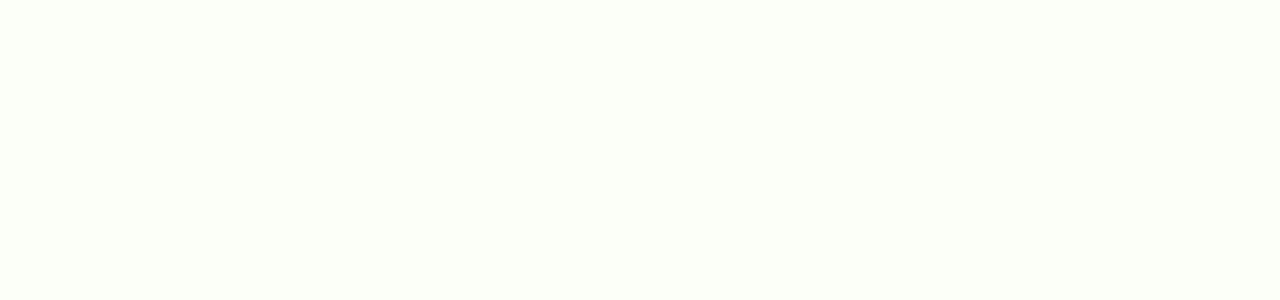
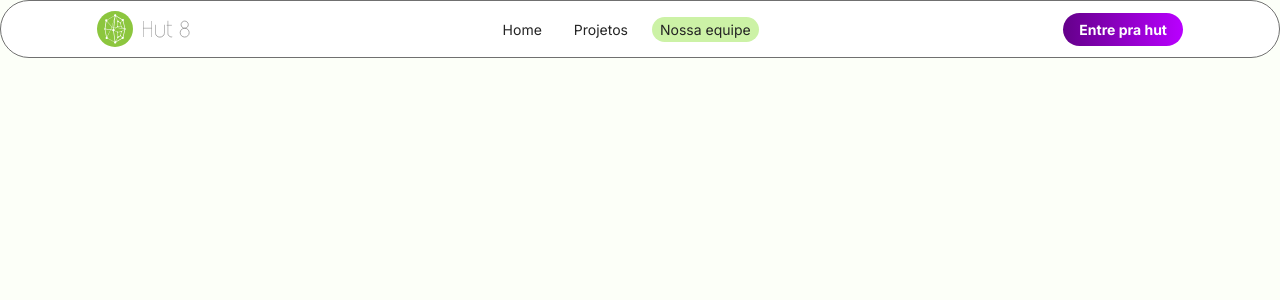
Before and after one commit to Brendler17/hut8, a React (Vite) app in the folder frontend/: page /team in a window 1280 px wide. Before the commit this address had no page. Shown: the top 300 px of the page. Built offline with nearby package versions, Linux system fonts and the light colour scheme.

Commit message:
feat: added router path

```diff
--- a/frontend/src/pages/Nossa-equipe/index.tsx
+++ b/frontend/src/pages/Nossa-equipe/index.tsx
@@ -1,7 +1,7 @@
 import { MenuItems } from '../../components/Menu-Items';
 import styles from './styless.module.css';
 
-export default function NossaEquipe() {
+export function NossaEquipe() {
   return (
     <div className={styles.page}>
       <MenuItems />
--- a/frontend/src/router.tsx
+++ b/frontend/src/router.tsx
@@ -1,12 +1,14 @@
 import { Route, Routes } from 'react-router-dom';
 import { Home } from './pages/Home';
 import { Projects } from './pages/projects';
+import { NossaEquipe } from './pages/Nossa-equipe';
 
 export function Router() {
   return (
     <Routes>
       <Route path="/" element={<Home />} />
       <Route path="/projects" element={<Projects />} />
+      <Route path="/team" element={<NossaEquipe />} />
     </Routes>
   );
 }
```
